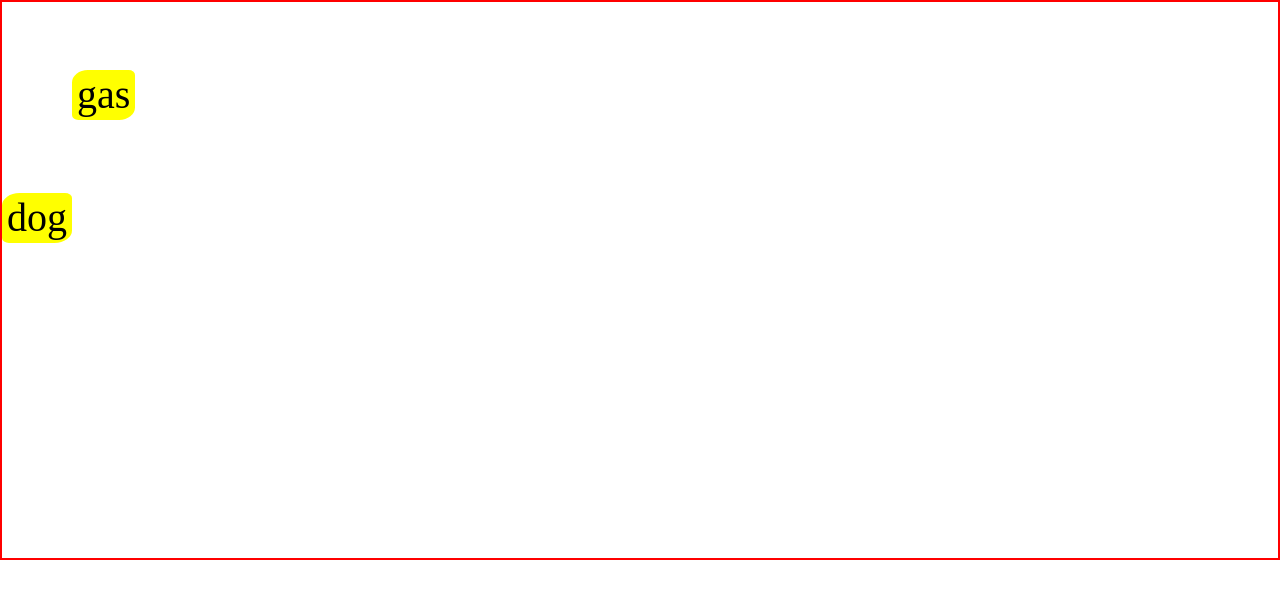
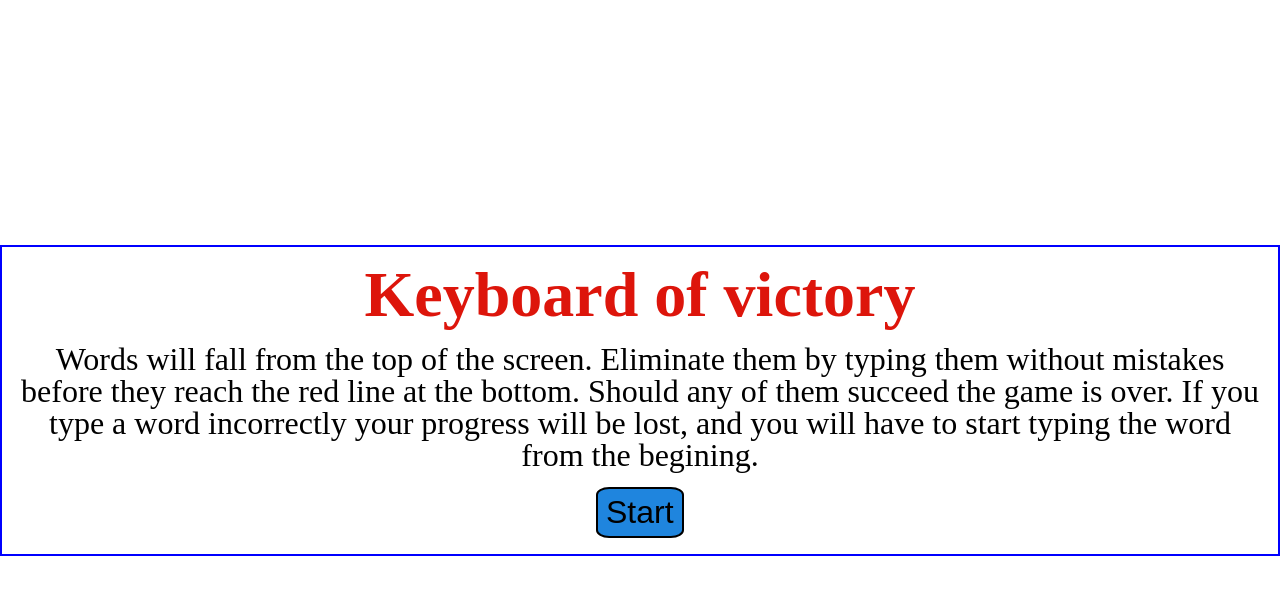
Before and after one commit to enamarat/keyboard-of-victory, a plain HTML site: page index.html in a window 1280 px wide. Drawn offline with Linux system fonts and the light colour scheme.

Commit message:
Add starting screen and a function which starts the game.

```diff
--- a/index.html
+++ b/index.html
@@ -7,19 +7,27 @@
     <link href="./styles/style.css" type="text/css" rel="stylesheet">
   </head>
   <body>
-    <div>
+    <div id="starting-screen">
+      <div class="wrapper">
+        <h1>Keyboard of victory</h1>
+        <p> Words will fall from the top of the screen. Eliminate them by typing them without mistakes
+         before they reach the red line at the bottom. Should any of them succeed the game is over.
+       If you type a word incorrectly your progress will be lost, and you will have to start typing the word from the begining. </p>
+       <button id="start">Start</button>
+      </div>
+    </div>
+
     <div id="arena">
     </div>
 
     <div id="final">
-        <div id="wrapper">
+      <div class="wrapper">
         <h2> Game over! </h2>
         <p> Try again. </p>
         <button id="restart">Restart</button>
       </div>
-        <div>
     </div>
-    </div>
+
     <script src="./script.js"></script>
   </body>
 </html>
--- a/script.js
+++ b/script.js
@@ -51,10 +51,17 @@ const generateWord = () => {
     return myFunction;
 }
 
-const foo = generateWord();
-let timer = window.setInterval(()=> {
-  foo();
-}, 2000);
+
+// start the game for the first time
+let timer = null;
+const startGame = () => {
+  document.querySelector("#starting-screen").style.display = "none";
+  const foo = generateWord();
+  timer = window.setInterval(()=> {
+   foo();
+ }, 2000);
+}
+document.querySelector("#start").addEventListener("click", startGame);
 
 window.setTimeout(() => {
   window.clearInterval(timer);
--- a/style.css
+++ /dev/null
@@ -1,87 +0,0 @@
-* {
-  box-sizing: border-box;
-}
-
-body {
-    font-family: serif, sans-serif;
-    font-size: 16px;
-}
-
-#arena {
-  min-height: 70vh;
-  width: 100%;
-  border: 2px solid red;
-  position: relative;
-}
-
-.paused {
-  -webkit-animation-play-state:paused;
-  -moz-animation-play-state:paused;
-  -o-animation-play-state:paused;
-   animation-play-state:paused;
-}
-
-
-      @keyframes fallToBottom {
-             0% {
-                 top: 0;
-             }
-
-             100% {
-                 top: 61vh;
-             }
-         }
-
-         @-webkit-keyframes fallToBottom {
-             0% {
-                 top: 0;
-             }
-
-             100% {
-                 top: 61vh;
-             }
-         }
-
-         .word {
-           display: inline-block;
-           background-color: green;
-           padding: 5px 5px;
-           color: black;
-           border-radius: 25% 10%;
-           position: absolute;
-           /*top: 444px;*/
-           top: 61vh;
-           /** animation **/
-           animation-name: fallToBottom;
-           animation-duration: 8s;
-           animation-timing-function: linear;
-           /* vendor prefixes */
-           -webkit-animation-name: fallToBottom;
-           -webkit-animation-duration: 8s;
-         }
-
-         /*.word span {
-           font-size: 3rem;
-           color: green;
-           font-weight: bold;
-         }*/
-
-    #final {
-      display: none;
-      position: absolute;
-      justify-content: center;
-      align-items: center;
-      z-index:2;
-      height: 100vh;
-      width: 100%;
-      top: 0;
-      background-color: rgba(0,0,0,0.3);
-    }
-
-    #wrapper {
-      display: inline-block;
-      text-align: center;
-      background-color: rgb(255,255,255);
-      border-radius: 25% 25%;
-      padding: 1rem;
-    }
--- a/styles/style.css
+++ b/styles/style.css
@@ -9,6 +9,26 @@
   width: 100%;
   border: 2px solid red;
   position: relative;
+}
+
+
+/*** starting screnn ***/
+#starting-screen {
+  display: flex;
+  position: absolute;
+  justify-content: center;
+  align-items: center;
+  z-index:2;
+  height: 100vh;
+  width: 100%;
+  top: 0;
+  background-color: rgb(255,255,255);
+}
+
+h1 {
+  font-size: 4rem;
+  color: rgb(221, 21, 11);
+  font-weight: bold;
 }
 
 /*** final screen ***/
@@ -24,13 +44,14 @@
   background-color: rgba(0,0,0,0.3);
 }
 
-#wrapper {
+.wrapper {
   display: inline-block;
   text-align: center;
   padding-left: 5rem;
   padding-right: 5rem;
   background-color: rgb(255,255,255);
   padding: 1rem;
+  border: 2px solid blue;
 }
 
 h2 {
@@ -128,7 +149,7 @@ button:hover {
   }
 }
 
-#restart {
+button {
   animation-name: growInSize;
   animation-duration: 1s;
   animation-timing-function: linear;
```
Lines whose indentation alone changed are shown as unchanged.
